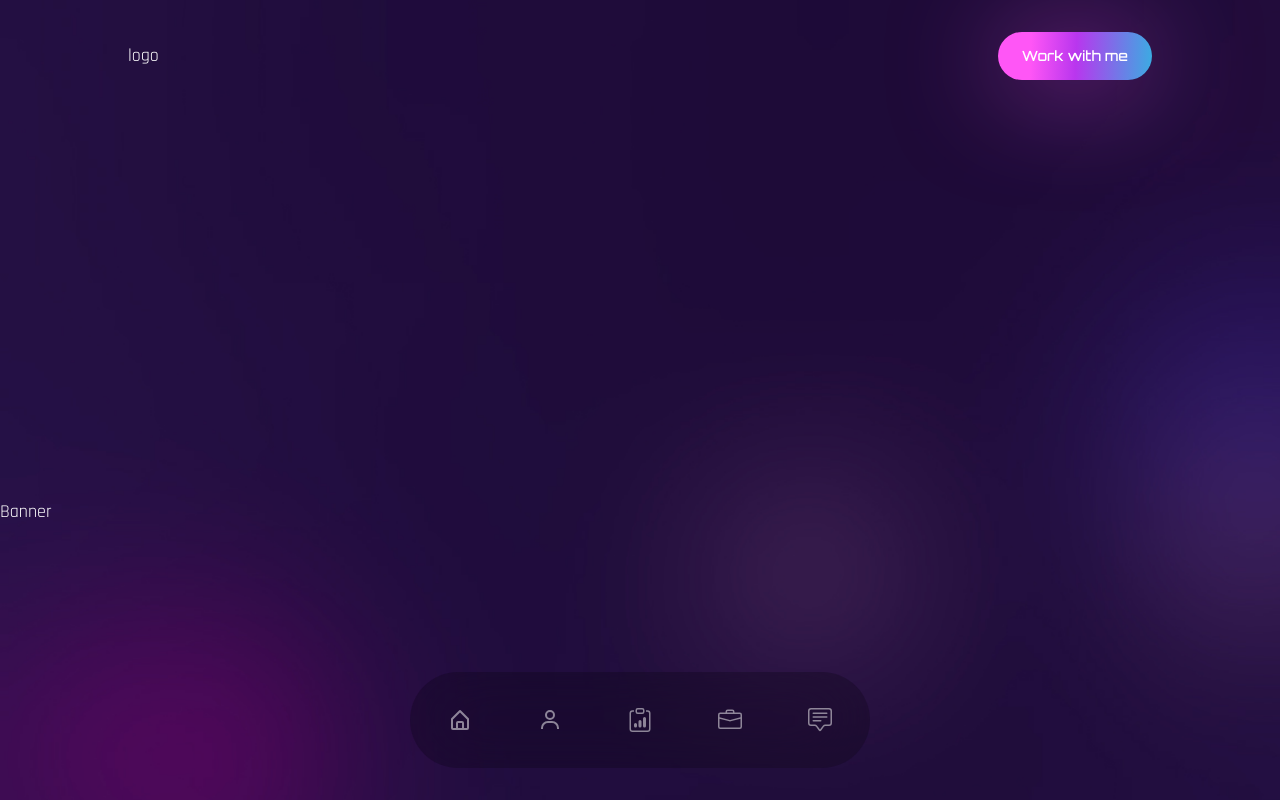
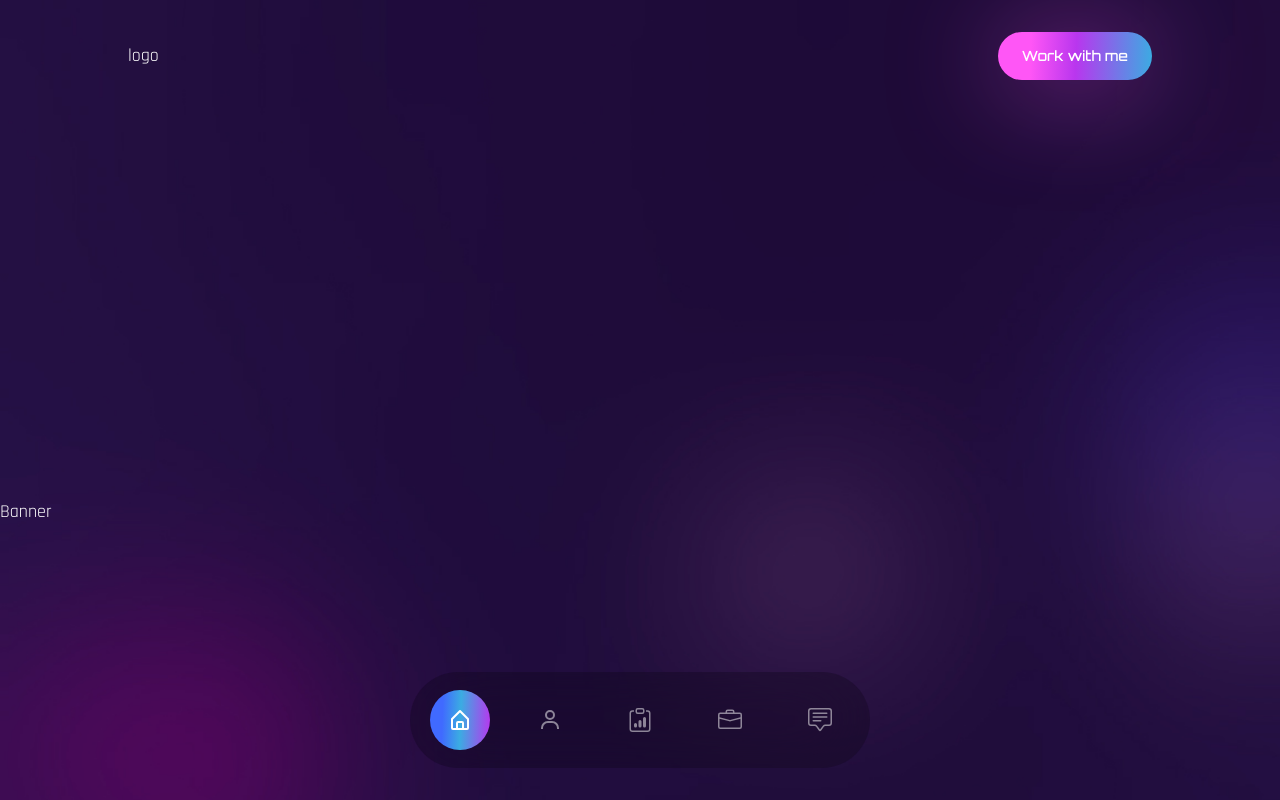
Before and after one commit to Ramla-Eman/checking-my-portfolio, a React (Vite) app: page / in a window 1280 px wide. Shown: the top 800 px of the page. Built offline with nearby package versions, Linux system fonts and the light colour scheme; a web font is replaced by a local one.

Commit message:
set navbar offset

```diff
--- a/src/components/Nav.jsx
+++ b/src/components/Nav.jsx
@@ -42,6 +42,7 @@ const Nav = () => {
                 activeClass="active"
                 smooth={true}
                 spy={true}
+                offset={-200}
                 className="cursor-pointer w-[60px] h-[60px] flex items-center justify-center"
               >
                 {link.icon}
```
